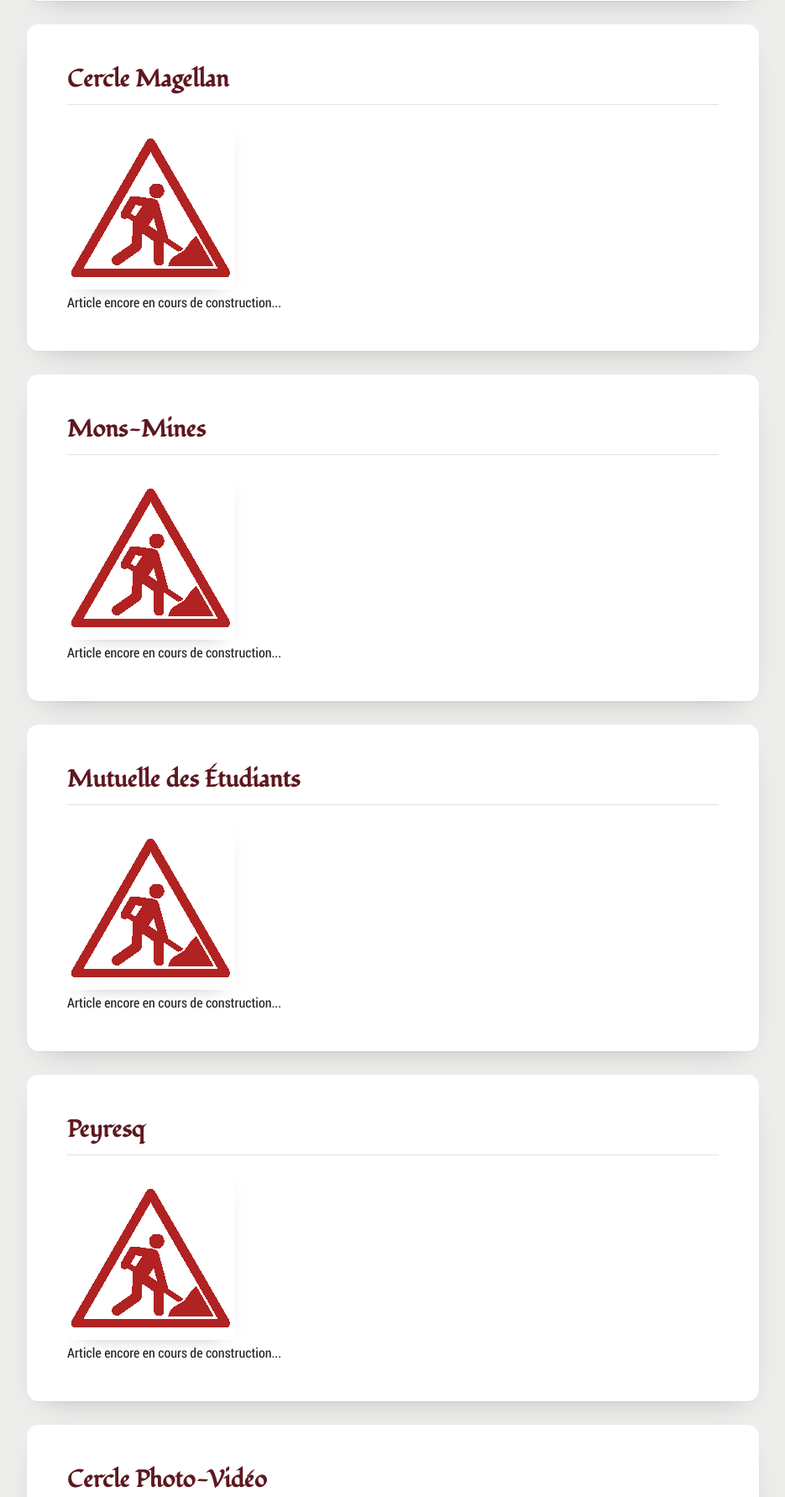
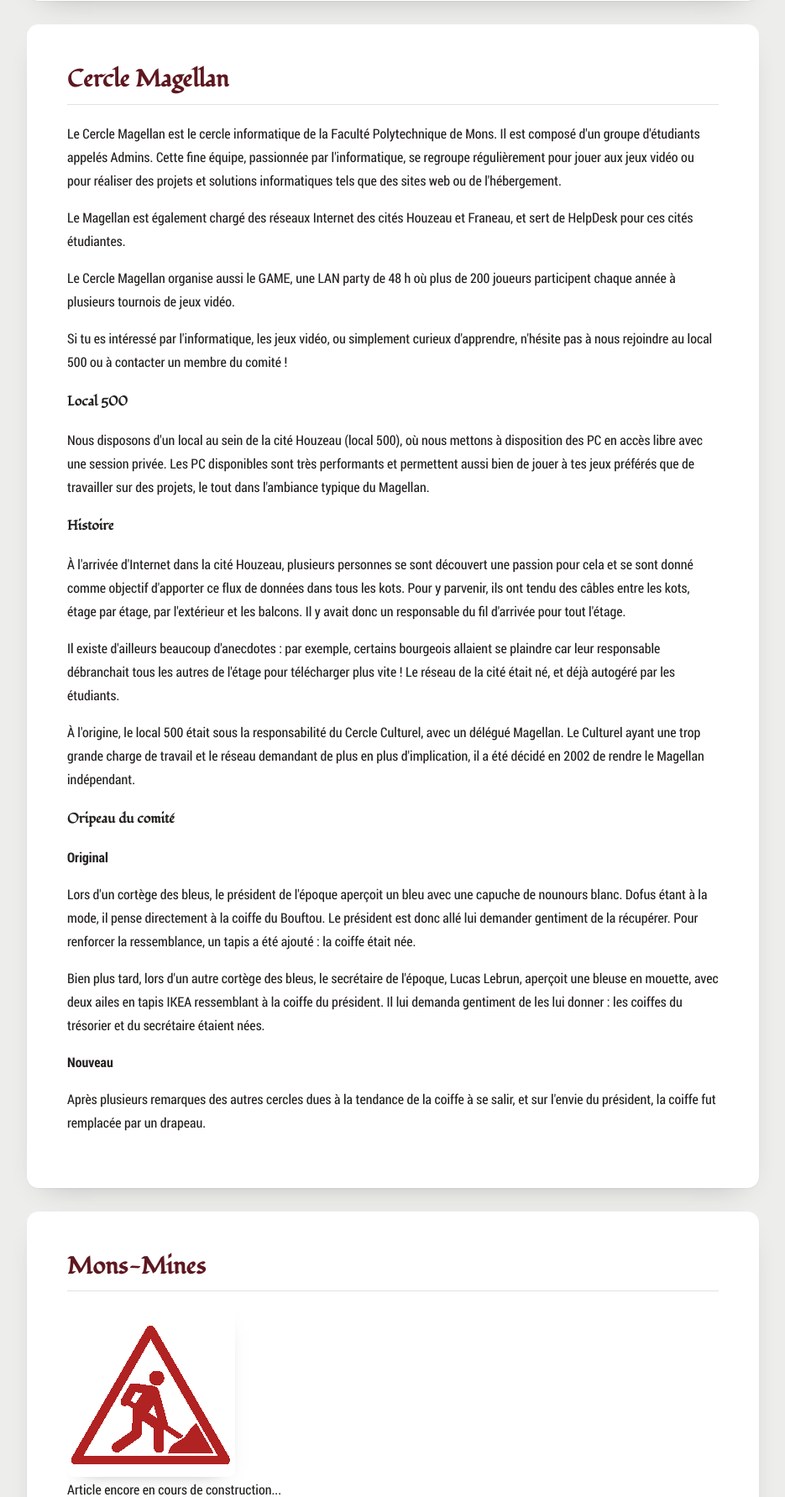
Before and after one commit to CommissionHistoriqueFPMS/Site-Com-Histo, a PHP site: page /cerclesfederes.php in a window 1280 px wide. Shown: the part 1723-3506 px from the top of the page at 84% size, without its empty margins (326-1261 px from the left). Run offline with PHP 8.4, Linux system fonts and the light colour scheme.

Commit message:
Au Magellan, on est lent, et on affonne comme des glands

```diff
--- a/articles/cerclefedere/magellan.php
+++ b/articles/cerclefedere/magellan.php
@@ -1,29 +1,71 @@
 <?php
-$title ="Cercle Magellan";
-$id = "magellan";
-baseArticle($title,$id);
+$title = "Cercle Magellan";
+$id    = "magellan";
+baseArticle($title, $id);
 ?>
 
-<?php defaultArticle(); ?>
-
-<!--
 <p>
-    Le Cercle Magellan existe officiellement depuis 2002. Avant cette date, le Magellan était une partie du Cercle
-    Culturel, où nous pouvions retrouver un délégué Magellan, qui se chargeait alors de la gestion du local 500 et
-    du réseau. Cependant, nous pouvons retrouver des traces du Magellan encore plus tôt, sous la dénomination de "Club HP".
-    Le Club HP gérait alors le local 500, où nous pouvions retrouver le seul ordinateur ayant accès au réseau
-    internet dans toute la cité.
+    Le Cercle Magellan est le cercle informatique de la Faculté Polytechnique de Mons. Il est composé d'un groupe
+    d'étudiants appelés Admins. Cette fine équipe, passionnée par l'informatique, se regroupe régulièrement pour
+    jouer aux jeux vidéo ou pour réaliser des projets et solutions informatiques tels que des sites web ou de
+    l'hébergement.
 </p>
 <p>
-    Durant les campagnes des années 2000 se déroule la première édition du GAME, organisés par le comité candidat
-    Q2000. Cette première édition se déroulait alors à la salle PP. C'est uniquement lors de la quatrième édition
-    du GAME que celui-ci migre dans l'Amphithéâtre Stievenart, où il se déroule encore aujourd'hui.
+    Le Magellan est également chargé des réseaux Internet des cités Houzeau et Franeau, et sert de HelpDesk pour
+    ces cités étudiantes.
 </p>
 <p>
-    Le réseau internet de la cité Houzeau a toujours été introduit par le Club HP, avant d'être repris par le
-    Magellan lors du changement de nom. Avant l'installation du wifi et l'installation propre des cables réseau
-    par la faculté, le réseau était géré dans le local 500. Les câbles réseaux quittaient le local pour rejoindre
-    l'un des kots en face, et les câbles sortaient ensuite par la fenêtre du kot, pour rejoindre d'autres kot afin
-    de donner du réseau internet aux résidents. La facade de la cité ressemblait alors à une grande toile
-    d'arreignée.
-</p>-->
+    Le Cercle Magellan organise aussi le GAME, une LAN party de 48 h où plus de 200 joueurs participent chaque
+    année à plusieurs tournois de jeux vidéo.
+</p>
+<p>
+    Si tu es intéressé par l'informatique, les jeux vidéo, ou simplement curieux d'apprendre, n'hésite pas à nous
+    rejoindre au local 500 ou à contacter un membre du comité !
+</p>
+
+<h4>Local 500</h4>
+
+<p>
+    Nous disposons d'un local au sein de la cité Houzeau (local 500), où nous mettons à disposition des PC en accès
+    libre avec une session privée. Les PC disponibles sont très performants et permettent aussi bien de jouer à tes
+    jeux préférés que de travailler sur des projets, le tout dans l'ambiance typique du Magellan.
+</p>
+
+<h4>Histoire</h4>
+
+<p>
+    À l'arrivée d'Internet dans la cité Houzeau, plusieurs personnes se sont découvert une passion pour cela et se
+    sont donné comme objectif d'apporter ce flux de données dans tous les kots. Pour y parvenir, ils ont tendu des
+    câbles entre les kots, étage par étage, par l'extérieur et les balcons. Il y avait donc un responsable du fil
+    d'arrivée pour tout l'étage.
+</p>
+<p>
+    Il existe d'ailleurs beaucoup d'anecdotes : par exemple, certains bourgeois allaient se plaindre car leur
+    responsable débranchait tous les autres de l'étage pour télécharger plus vite ! Le réseau de la cité était né,
+    et déjà autogéré par les étudiants.
+</p>
+<p>
+    À l'origine, le local 500 était sous la responsabilité du Cercle Culturel, avec un délégué Magellan. Le Culturel
+    ayant une trop grande charge de travail et le réseau demandant de plus en plus d'implication, il a été décidé en
+    2002 de rendre le Magellan indépendant.
+</p>
+
+<h4>Oripeau du comité</h4>
+
+<p class="bold-text">Original</p>
+<p>
+    Lors d'un cortège des bleus, le président de l'époque aperçoit un bleu avec une capuche de nounours blanc. Dofus
+    étant à la mode, il pense directement à la coiffe du Bouftou. Le président est donc allé lui demander gentiment
+    de la récupérer. Pour renforcer la ressemblance, un tapis a été ajouté : la coiffe était née.
+</p>
+<p>
+    Bien plus tard, lors d'un autre cortège des bleus, le secrétaire de l'époque, Lucas Lebrun, aperçoit une bleuse
+    en mouette, avec deux ailes en tapis IKEA ressemblant à la coiffe du président. Il lui demanda gentiment de les
+    lui donner : les coiffes du trésorier et du secrétaire étaient nées.
+</p>
+
+<p class="bold-text">Nouveau</p>
+<p>
+    Après plusieurs remarques des autres cercles dues à la tendance de la coiffe à se salir, et sur l'envie du
+    président, la coiffe fut remplacée par un drapeau.
+</p>
```
